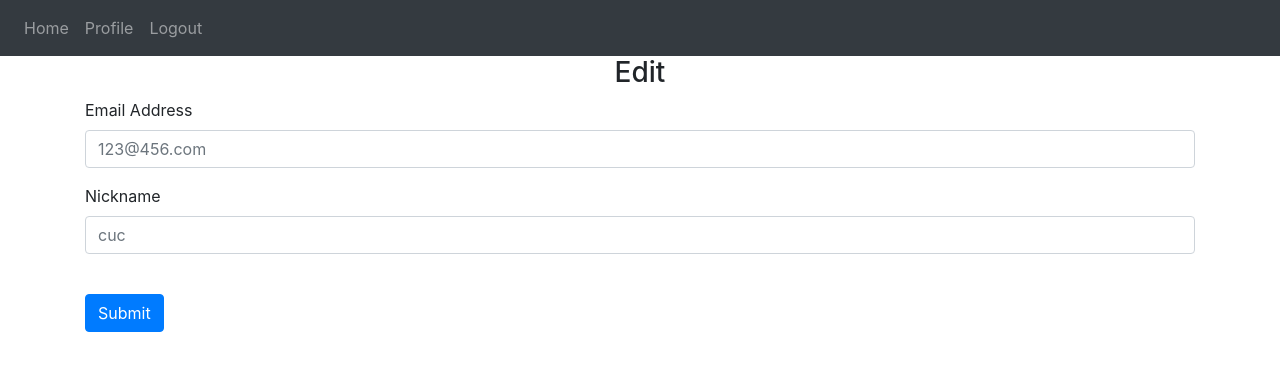
After one commit to AltSuperBlade/MicroBo, a Flask app: page /edit in a window 1280 px wide. The commit adds this page. Shown: the top 371 px of the page. Run offline with Flask 2, Linux system fonts and the light colour scheme; a user stored in the database is signed in; some libraries are stand-ins or nearby versions.

Commit message:
home页面优化+profile增加内容+部分edit页面

```diff
--- a/flask_web/website/templates/base.html
+++ b/flask_web/website/templates/base.html
@@ -30,7 +30,7 @@
         <div class="navbar-nav">
           {% if user.is_authenticated %}
           <a class="nav-item nav-link" id="home" href="/">Home</a>
-          <a class="nav-item nav-link" id="profile" href="/profile">Profile</a>
+          <a class="nav-item nav-link" id="profile" href="/profile/{{user.nickname}}">Profile</a>
           <a class="nav-item nav-link" id="logout" href="/logout">Logout</a>
           {% else %}
           <a class="nav-item nav-link" id="login" href="/login">Login</a>
--- /dev/null
+++ b/flask_web/website/templates/edit.html
@@ -0,0 +1,28 @@
+{% extends "base.html" %} {% block title %}Edit{% endblock %} {% block
+    content %}
+    <form method="POST">
+      <h3 align="center">Edit</h3>
+      <div class="form-group">
+        <label for="email">Email Address</label>
+        <input
+          type="email"
+          class="form-control"
+          id="email"
+          name="email"
+          placeholder="{{user.email}}"
+        />
+      </div>
+      <div class="form-group">
+        <label for="nickname">Nickname</label>
+        <input
+          type="text"
+          class="form-control"
+          id="nickname"
+          name="nickname"
+          placeholder="{{user.nickname}}"
+        />
+      </div>
+      <br />
+      <button type="submit" class="btn btn-primary">Submit</button>
+    </form>
+    {% endblock %}
--- a/flask_web/website/views.py
+++ b/flask_web/website/views.py
@@ -35,18 +35,36 @@ def home():
 @views.route('/profile/<nickname>',methods=['GET', 'POST'])
 @login_required
 def profile(nickname):
+    if request.method=='POST':
+        return render_template("edit.html",user=current_user)
     user_id = User.query.filter_by(nickname=nickname).first().id
     accessingUser=User.query.get(user_id)
     return render_template("profile.html",user=current_user,accessingUser=accessingUser)
-# @views.route('/profile', methods=['GET'])
-# @login_required
-# def profile():
-#     return render_template("profile.html",user=current_user,locationid=current_user.id)
 
-# @views.route('/profile', methods=['POST'])
-# @login_required
-# def accessprofile():
-#     return render_template("profile.html",user=current_user,locationid=request.form['noteUserId'])
+
+@views.route('/edit',methods=['GET', 'POST'])
+@login_required
+def edit():
+    if request.method == 'POST':
+        email = request.form.get('email')
+        nickname = request.form.get('nickname')
+
+        if user:
+            flash('Email already exists.', category='error')
+        elif not re.match(r'^[0-9a-zA-Z_]{0,19}@[0-9a-zA-Z]{1,13}\.[com,cn,net]{1,3}$',email):
+            flash('Email must be valid.', category='error')
+        elif len(nickname) < 2:
+            flash('Nickname must be greater than 1 character.', category='error')
+        else:
+            # new_user = User(email=email, nickname=nickname, password=generate_password_hash(
+            #     password1, method='sha256'))
+            # db.session.add(new_user)
+            # db.session.commit()
+            # login_user(new_user, remember=True)
+            flash('Account created!', category='success')
+            return redirect(url_for('views.profile/<nickname>'))
+    return render_template("edit.html",user=current_user)
+
 
 @views.route('/delete-note', methods=['POST'])
 def delete_note():
@@ -59,12 +77,3 @@ def delete_note():
             db.session.commit()
 
     return jsonify({})
-
-# @views.route('/go-profile', methods=['GET','POST'])
-# def go_profile():
-#     # note = json.loads(request.data)
-#     # noteId = note['noteId']
-#     # note = Note.query.get(noteId)
-#     return render_template("profile.html",user=current_user,locationid=note.user_id)
-
-#    return jsonify({})
```
Also changed, not shown: flask_web/website/templates/home.html (+1 -6 lines), flask_web/website/templates/profile.html (+23 -5 lines).
